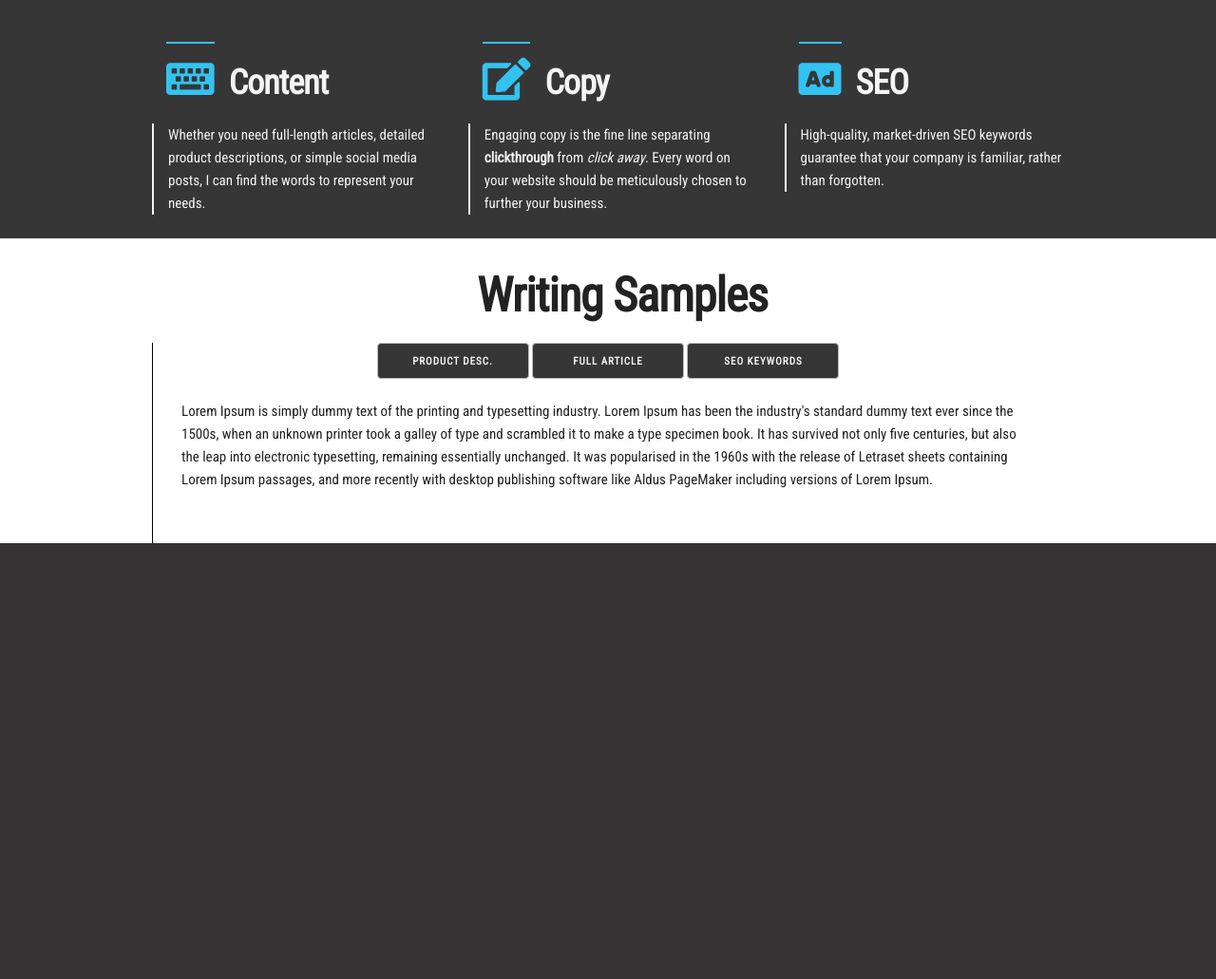
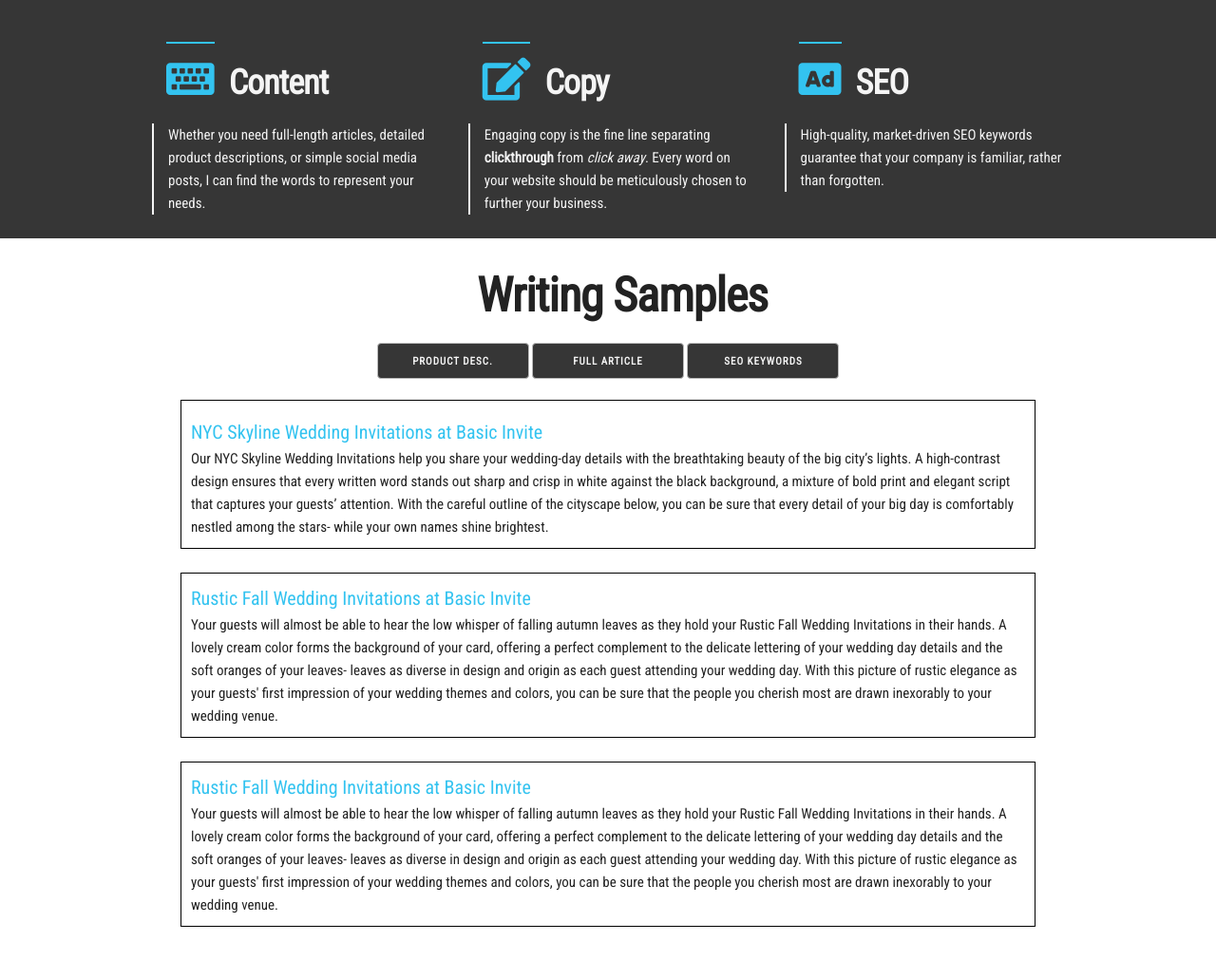
Before and after one commit to chrisaeicher/writing-examples, a PHP site: page / in a window 1280 px wide. Shown: the part 265-1296 px from the top of the page at 95% size. Before the commit the page ends 837 px from the top, so only its background shows below. Run offline with PHP 8.4, Linux system fonts and the light colour scheme; some libraries are stand-ins or nearby versions.

Commit message:
added product descripts

```diff
--- a/css/custom.css
+++ b/css/custom.css
@@ -66,6 +66,11 @@
 .writing-samples-title {
   padding-left: 30px;
 }
+
+.button-group {
+  padding-bottom: 30px;
+}
+
 .button-example {
   background: #363636;
   color: #F4F4F4;
@@ -83,7 +88,25 @@
 
 .writing-samples {
   text-align: left;
-  border-left: 1px solid #000;
   padding: 30px;
   padding-top:60px;
 }
+
+a {
+  text-decoration: none;
+  color: #33C3F0;
+}
+
+a:hover {
+  text-decoration: underline;
+  color: #33C3F0;
+}
+
+.writing-samples div p {
+  border: 1px solid #000;
+  padding: 10px;
+}
+
+.writing-samples div p span {
+  font-size: 2rem;
+}
--- a/index.html
+++ b/index.html
@@ -94,9 +94,19 @@
       <div class="writing-samples">
         <div id="desc">
           <p>
-            Lorem Ipsum is simply dummy text of the printing and typesetting industry. Lorem Ipsum has been the industry's standard dummy text ever since the 1500s, when an unknown printer took a galley of type and scrambled it to make a type
-            specimen book. It has survived not only five centuries, but also the leap into electronic typesetting, remaining essentially unchanged. It was popularised in the 1960s with the release of Letraset sheets containing Lorem Ipsum passages,
-            and more recently with desktop publishing software like Aldus PageMaker including versions of Lorem Ipsum.
+            <a href="https://www.basicinvite.com/nyc-skyline-wedding-invitations.html/" target="_blank"><span>NYC Skyline Wedding Invitations at Basic Invite</span></a>
+            <br>
+            Our NYC Skyline Wedding Invitations help you share your wedding-day details with the breathtaking beauty of the big city’s lights. A high-contrast design ensures that every written word stands out sharp and crisp in white against the black background, a mixture of bold print and elegant script that captures your guests’ attention. With the careful outline of the cityscape below, you can be sure that every detail of your big day is comfortably nestled among the stars- while your own names shine brightest.
+          </p>
+          <p>
+            <a href="https://www.basicinvite.com/wedding/fall-wedding-invitations.html" target="_blank"><span>Rustic Fall Wedding Invitations at Basic Invite</span></a>
+            <br>
+            Your guests will almost be able to hear the low whisper of falling autumn leaves as they hold your Rustic Fall Wedding Invitations in their hands. A lovely cream color forms the background of your card, offering a perfect complement to the delicate lettering of your wedding day details and the soft oranges of your leaves- leaves as diverse in design and origin as each guest attending your wedding day. With this picture of rustic elegance as your guests' first impression of your wedding themes and colors, you can be sure that the people you cherish most are drawn inexorably to your wedding venue.
+          </p>
+          <p>
+            <a href="https://www.basicinvite.com/wedding/fall-wedding-invitations.html" target="_blank"><span>Rustic Fall Wedding Invitations at Basic Invite</span></a>
+            <br>
+            Your guests will almost be able to hear the low whisper of falling autumn leaves as they hold your Rustic Fall Wedding Invitations in their hands. A lovely cream color forms the background of your card, offering a perfect complement to the delicate lettering of your wedding day details and the soft oranges of your leaves- leaves as diverse in design and origin as each guest attending your wedding day. With this picture of rustic elegance as your guests' first impression of your wedding themes and colors, you can be sure that the people you cherish most are drawn inexorably to your wedding venue.
           </p>
         </div>
         <div id="article">
```
